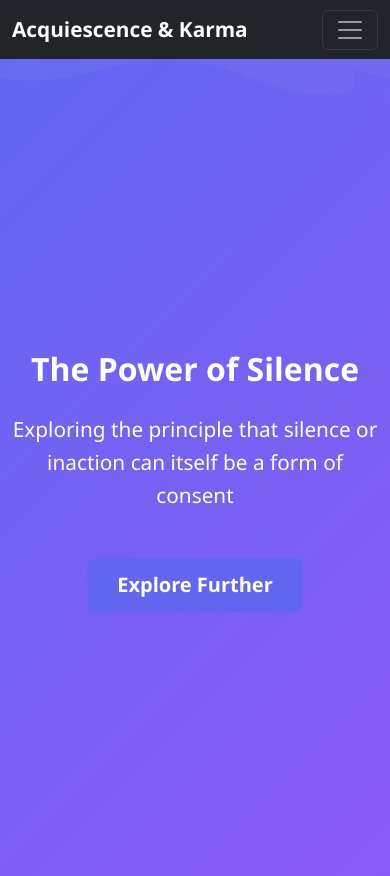
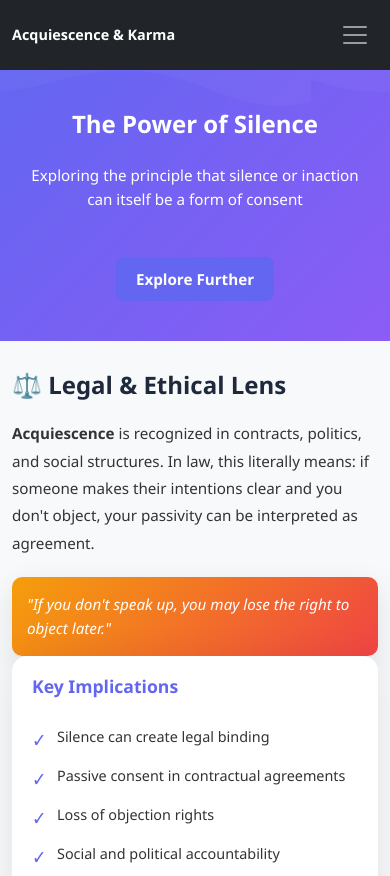
Before and after one commit to codegripper/acquiescence-karma, a plain HTML site: page index.html in a window 390 px wide. Shown: the top 876 px of the page. Drawn offline with nearby package versions, Linux system fonts and the light colour scheme.

Commit message:
Enhanced mobile responsiveness with better touch targets, improved breakpoints, and optimized typography for all screen sizes

```diff
--- a/index.html
+++ b/index.html
@@ -2,12 +2,14 @@
 <html lang="en">
 <head>
     <meta charset="UTF-8">
-    <meta name="viewport" content="width=device-width, initial-scale=1.0">
+    <meta name="viewport" content="width=device-width, initial-scale=1.0, maximum-scale=5.0, user-scalable=yes">
+    <meta name="theme-color" content="#6366f1">
+    <meta name="description" content="Exploring the principle that silence or inaction can be a form of consent - examining acquiescence through legal and spiritual lenses.">
     <title>Acquiescence and Karmic Responsibility</title>
 
     <!-- Bootstrap CSS -->
     <link href="https://cdn.jsdelivr.net/npm/bootstrap@5.3.2/dist/css/bootstrap.min.css" rel="stylesheet">
-    <link rel="icon" href="icons8-silence-16.ico" type="image/x-icon">
+    <link rel="icon" href="https://icons8.com/icon/22002/silent" type="image/x-icon">
 
     <!-- Custom CSS -->
     <link rel="stylesheet" href="styles.css">
--- a/styles.css
+++ b/styles.css
@@ -19,10 +19,12 @@ body {
     line-height: 1.6;
     color: #333;
     overflow-x: hidden;
+    font-size: 16px;
 }
 
 html {
     scroll-behavior: smooth;
+    font-size: 100%;
 }
 
 /* Hero Section */
@@ -129,6 +131,8 @@ html {
     border-radius: 15px;
     box-shadow: 0 10px 40px rgba(0, 0, 0, 0.1);
     transition: transform 0.3s ease, box-shadow 0.3s ease;
+    word-wrap: break-word;
+    overflow-wrap: break-word;
 }
 
 .info-card:hover {
@@ -180,6 +184,8 @@ html {
     padding: 40px;
     border-radius: 15px;
     box-shadow: 0 10px 40px rgba(0, 0, 0, 0.1);
+    word-wrap: break-word;
+    overflow-wrap: break-word;
 }
 
 .reflection-card h4 {
@@ -192,6 +198,9 @@ html {
     border: 2px solid #e5e7eb;
     border-radius: 10px;
     transition: all 0.3s ease;
+    cursor: pointer;
+    min-height: 44px;
+    touch-action: manipulation;
 }
 
 .form-check:hover {
@@ -203,6 +212,18 @@ html {
     color: var(--primary-color);
 }
 
+.form-check-input {
+    cursor: pointer;
+    width: 20px;
+    height: 20px;
+    margin-top: 0.25rem;
+}
+
+.form-check-label {
+    cursor: pointer;
+    user-select: none;
+}
+
 /* Buttons */
 .btn-primary {
     background: var(--primary-color);
@@ -210,12 +231,18 @@ html {
     padding: 12px 30px;
     font-weight: 600;
     transition: all 0.3s ease;
+    min-height: 44px;
+    touch-action: manipulation;
 }
 
 .btn-primary:hover {
     background: var(--secondary-color);
     transform: translateY(-2px);
     box-shadow: 0 5px 15px rgba(99, 102, 241, 0.3);
+}
+
+.btn-primary:active {
+    transform: translateY(0);
 }
 
 /* Footer */
@@ -226,6 +253,7 @@ html {
 /* Navbar */
 .navbar {
     box-shadow: 0 2px 10px rgba(0, 0, 0, 0.1);
+    padding: 0.75rem 0;
 }
 
 .navbar-brand {
@@ -233,22 +261,204 @@ html {
     font-size: 1.3rem;
 }
 
+.navbar-toggler {
+    border: none;
+    padding: 0.5rem;
+}
+
+.navbar-toggler:focus {
+    box-shadow: none;
+    outline: none;
+}
+
 /* Responsive */
+@media (max-width: 992px) {
+    .hero-section {
+        padding: 80px 0;
+        min-height: auto;
+    }
+
+    .hero-section h1 {
+        font-size: 2.5rem;
+    }
+
+    .hero-section .lead {
+        font-size: 1.1rem;
+    }
+
+    .content-section {
+        padding: 60px 0;
+    }
+
+    .info-card {
+        margin-bottom: 30px;
+    }
+
+    .navbar-brand {
+        font-size: 1.1rem;
+    }
+}
+
 @media (max-width: 768px) {
     .hero-section {
-        padding: 80px 0;
+        padding: 60px 0;
+        min-height: auto;
     }
 
     .hero-section h1 {
         font-size: 2rem;
     }
 
+    .hero-section .lead {
+        font-size: 1rem;
+        padding: 0 15px;
+    }
+
     .content-section {
-        padding: 50px 0;
+        padding: 40px 0;
+    }
+
+    .section-title {
+        font-size: 1.75rem;
+        margin-bottom: 20px;
     }
 
     .section-text {
         font-size: 1rem;
+    }
+
+    .info-card {
+        padding: 25px;
+        margin-bottom: 20px;
+    }
+
+    .principle-box {
+        padding: 20px;
+        margin-top: 20px;
+    }
+
+    .principle-box p {
+        font-size: 1rem;
+    }
+
+    .reflection-card {
+        padding: 25px;
+    }
+
+    .tension-section {
+        padding: 60px 0;
+    }
+
+    .tension-section h2 {
+        font-size: 1.75rem;
+    }
+
+    .navbar-brand {
+        font-size: 1rem;
+    }
+
+    .btn-lg {
+        padding: 10px 25px;
+        font-size: 1rem;
+    }
+}
+
+@media (max-width: 576px) {
+    .hero-section {
+        padding: 40px 0;
+    }
+
+    .hero-section h1 {
+        font-size: 1.5rem;
+    }
+
+    .hero-section .lead {
+        font-size: 0.95rem;
+        padding: 0 10px;
+    }
+
+    .content-section {
+        padding: 30px 0;
+    }
+
+    .section-title {
+        font-size: 1.5rem;
+    }
+
+    .section-text {
+        font-size: 0.95rem;
+    }
+
+    .info-card {
+        padding: 20px;
+    }
+
+    .info-card h4 {
+        font-size: 1.1rem;
+    }
+
+    .info-card ul li {
+        font-size: 0.9rem;
+        padding: 8px 0;
+        padding-left: 25px;
+    }
+
+    .principle-box {
+        padding: 15px;
+    }
+
+    .principle-box p {
+        font-size: 0.95rem;
+    }
+
+    .reflection-card {
+        padding: 20px;
+    }
+
+    .reflection-card h4 {
+        font-size: 1.1rem;
+    }
+
+    .form-check {
+        padding: 12px;
+    }
+
+    .form-check-label {
+        font-size: 0.9rem;
+    }
+
+    .tension-section {
+        padding: 40px 0;
+    }
+
+    .tension-section h2 {
+        font-size: 1.4rem;
+    }
+
+    .tension-section .lead {
+        font-size: 0.95rem;
+    }
+
+    .navbar-brand {
+        font-size: 0.9rem;
+    }
+
+    .btn {
+        padding: 8px 20px;
+        font-size: 0.9rem;
+    }
+
+    .btn-lg {
+        padding: 10px 20px;
+        font-size: 0.95rem;
+    }
+
+    .navbar-nav {
+        text-align: center;
+    }
+
+    .navbar-nav .nav-item {
+        padding: 5px 0;
     }
 }
 
```
